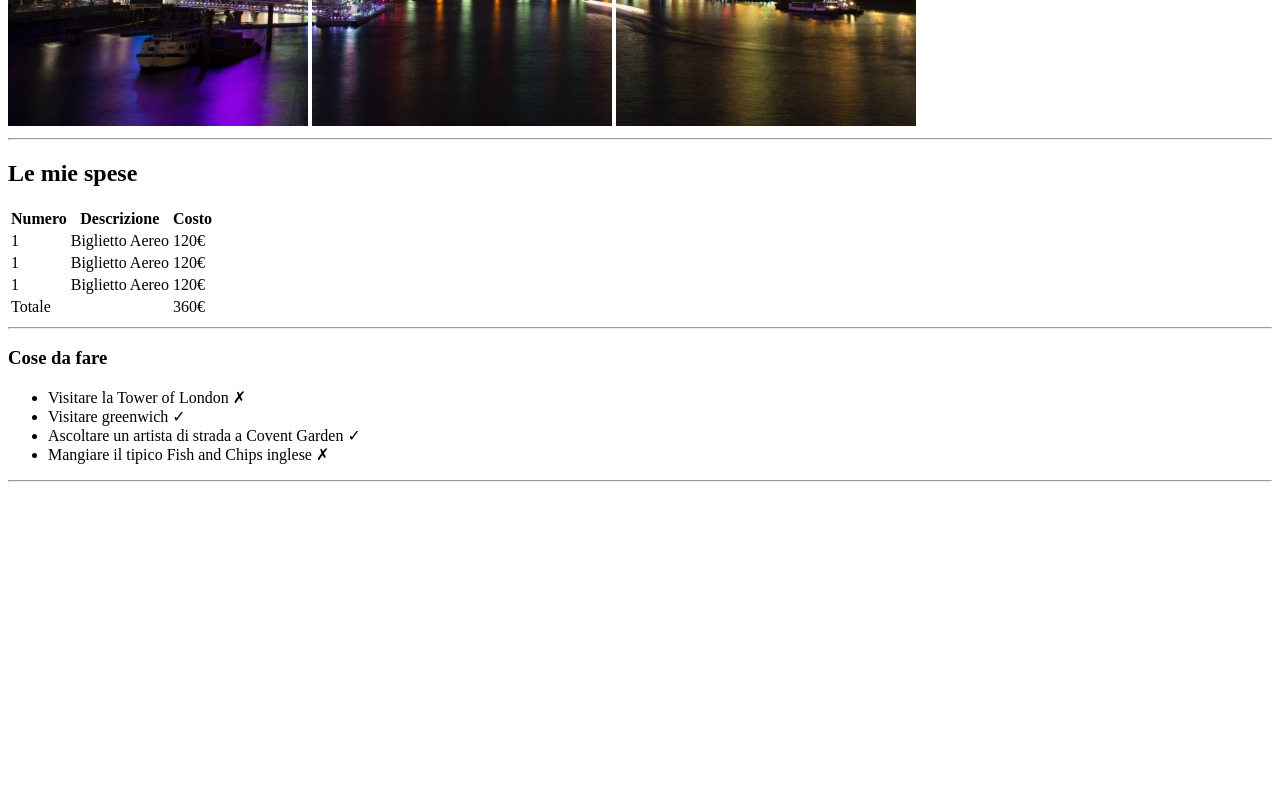
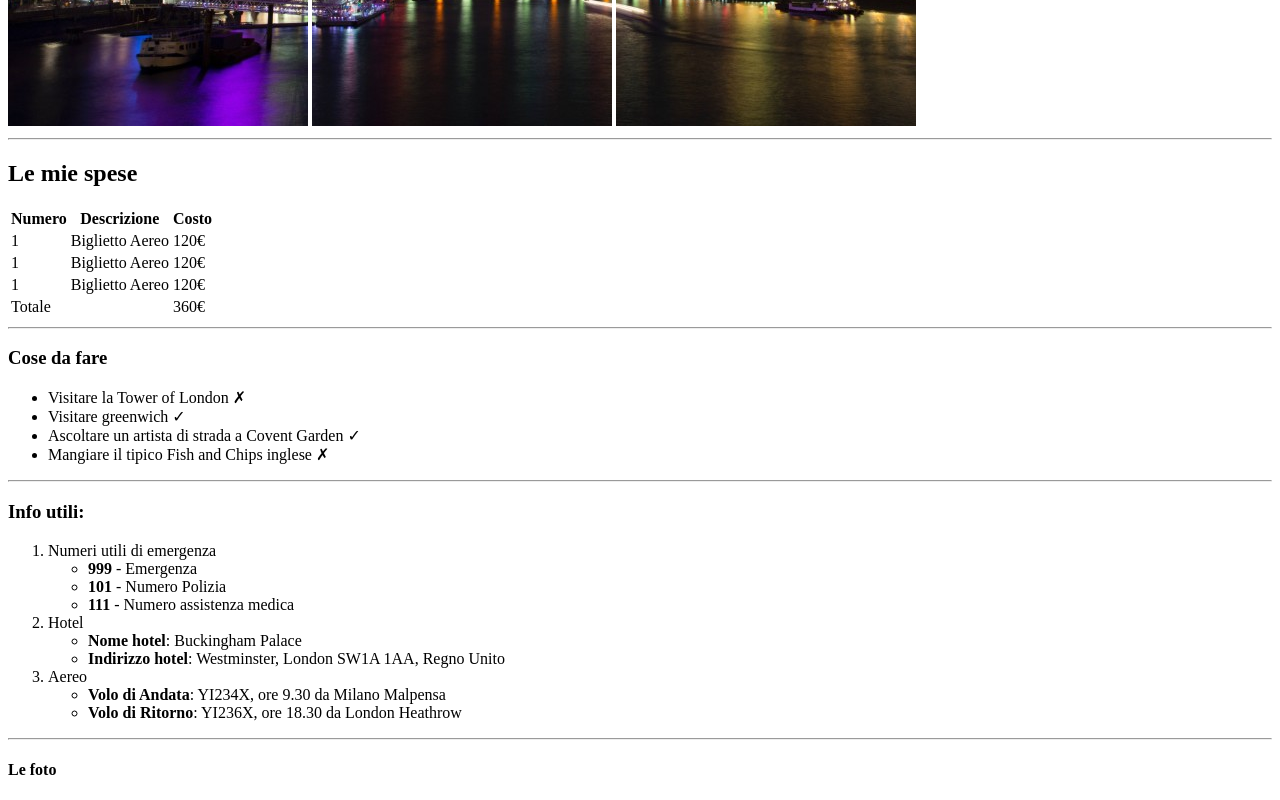
Before and after one commit to alessandrodamato/html-london-trip, a plain HTML site: page index.html in a window 1280 px wide. Shown: the part 554-1354 px from the top of the page. Before the commit the page ends 1044 px from the top, so only its background shows below. Drawn offline with Linux system fonts and the light colour scheme.

Commit message:
[add] section 3

```diff
--- a/index.html
+++ b/index.html
@@ -96,18 +96,60 @@
 
       <hr>
     </section>
+    <!-- /cose da fare -->
 
     <!-- info utili -->
     <section>
 
+      <!-- titolo sezione 3 -->
+      <h3>Info utili:</h3>
+
+      <!-- lista numerata -->
+      <ol>
+
+        <!-- sottolista 1 -->
+        <li>Numeri utili di emergenza
+          <ul>
+            <li><strong>999</strong> - Emergenza</li>
+            <li><strong>101</strong> - Numero Polizia</li>
+            <li><strong>111</strong> - Numero assistenza medica</li>
+          </ul>
+        </li>
+
+        <!-- sottolista 2 -->
+        <li>Hotel
+          <ul>
+            <li><strong>Nome hotel</strong>: Buckingham Palace</li>
+            <li><strong>Indirizzo hotel</strong>: Westminster, London SW1A 1AA, Regno Unito</li>
+          </ul>
+        </li>
+
+        <!-- sottolista 3 -->
+        <li>Aereo
+          <ul>
+            <li><strong>Volo di Andata</strong>: YI234X, ore 9.30 da Milano Malpensa</li>
+            <li><strong>Volo di Ritorno</strong>: YI236X, ore 18.30 da London Heathrow</li>
+          </ul>
+        </li>
+      </ol>
+
+      <hr>
     </section>
+    <!-- /info utili -->
 
   </main>
   <!-- /contenuto sito -->
 
+  <!-- piè di pagina -->
   <footer>
 
+    <!-- titolo footer -->
+    <h4>Le foto</h4>
+
+
+
   </footer>
+  <!-- /piè di pagina -->
 
 </body>
 </html>
```
